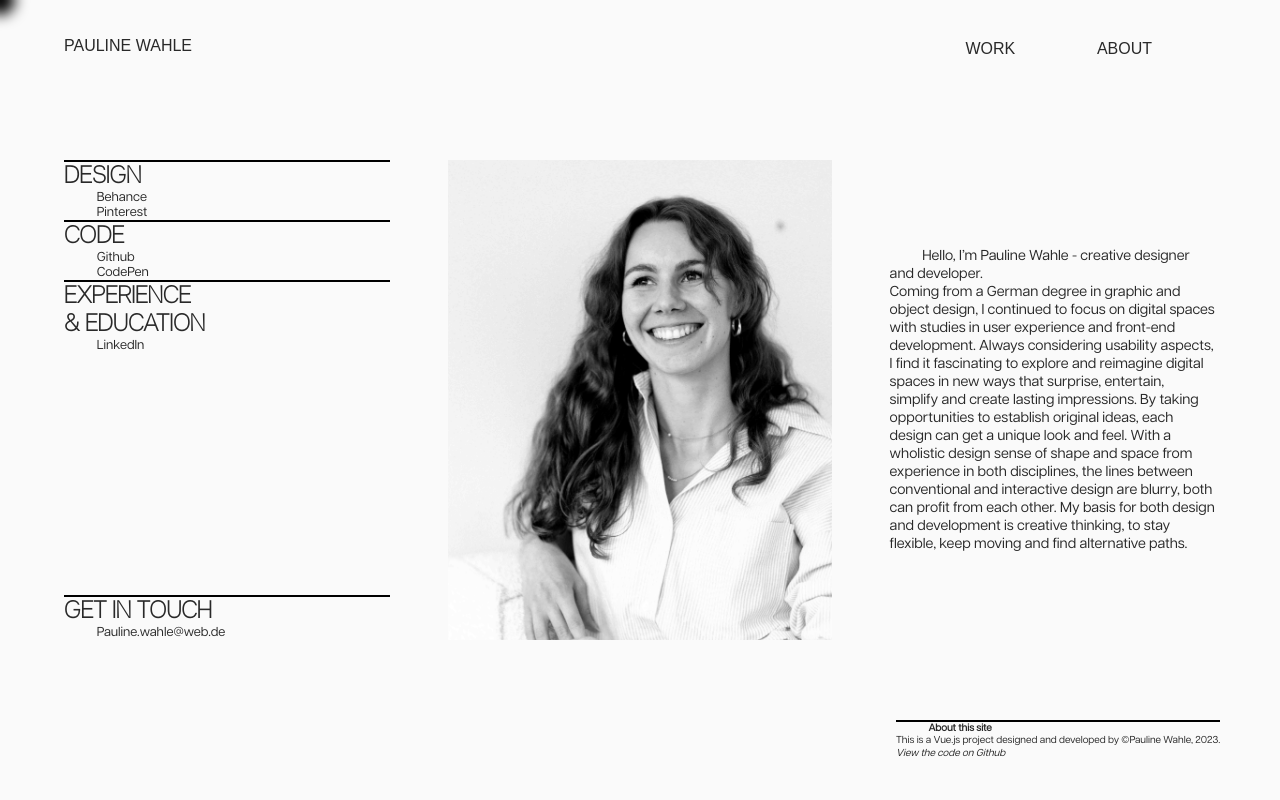
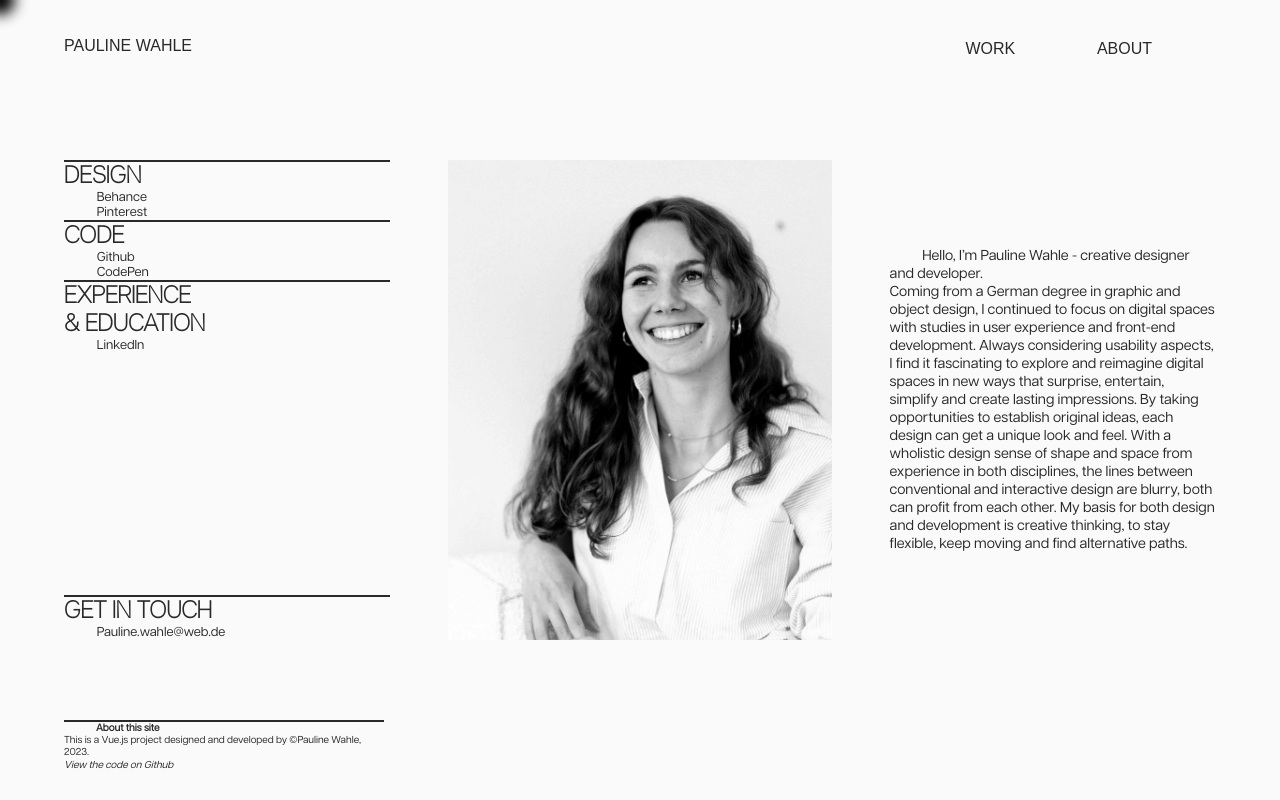
Before and after one commit to paulinewahle/Web-Portfolio, a Vue app: page /about in a window 1280 px wide. Built offline with nearby package versions, Linux system fonts and the light colour scheme; a web font is replaced by a local one.

Commit message:
Scroll animation

```diff
--- a/src/assets/main.css
+++ b/src/assets/main.css
@@ -20,6 +20,7 @@
   * {
     color: #292929;
     font-family: "Articulat Regular", sans-serif;
+    box-sizing: border-box;
   }
   body {
     background-color: #fafafa;
@@ -76,6 +77,11 @@
     background-size: cover;
     background-repeat: no-repeat;
     background-position: center center;
+  }
+  .soft-img {
+    box-shadow: 0px 0px 7px 5px #fafafa inset;
+    -webkit-box-shadow: 0px 0px 7px 5px #fafafa inset;
+    -moz-box-shadow: 0px 0px 7px 5px #fafafa inset;
   }
 }
 @media (min-width: 992px) {
@@ -154,7 +160,7 @@
   .line {
     height: 2px;
     width: 100%;
-    background-color: black;
+    background-color: #292929;
   }
   .section {
     height: 100%;
--- a/src/assets/main.scss
+++ b/src/assets/main.scss
@@ -20,6 +20,7 @@
     * {
         color: #292929;
         font-family: 'Articulat Regular', sans-serif;
+        box-sizing: border-box;
     }
     body{
         background-color: #fafafa;
@@ -76,6 +77,11 @@
         background-size: cover;
         background-repeat: no-repeat;
         background-position: center center;
+    }
+    .soft-img{
+        box-shadow: 0px 0px 7px 5px #fafafa inset;
+        -webkit-box-shadow: 0px 0px 7px 5px #fafafa inset;
+        -moz-box-shadow: 0px 0px 7px 5px #fafafa inset;
     }
 }
 @media (min-width: 992px) {
@@ -150,7 +156,7 @@
     .line{
         height: 2px;
         width: 100%;
-        background-color: black;
+        background-color: #292929;
     }
     .section{
         height: 100%;
@@ -159,6 +165,6 @@
         display: flex;
         flex-direction: column;
         justify-content: center;
-      }
+    }
 
 }
--- a/src/components/Sphere.vue
+++ b/src/components/Sphere.vue
@@ -179,7 +179,7 @@ export default{
         gsap.to(sphere.rotation, {
             scrollTrigger: {
             trigger: ".start-view",
-            start: "",
+            start: "top top",
             end: "bottom top",
             duration: 2.5,
             yoyoEase: true,
@@ -191,7 +191,7 @@ export default{
         gsap.to(sphere.material, {
             scrollTrigger: {
             trigger: ".start-view",
-            start: "",
+            start: "top top",
             end: "bottom top",
             duration: 2.5,
             yoyoEase: true,
--- a/src/views/AboutView.vue
+++ b/src/views/AboutView.vue
@@ -69,7 +69,7 @@ export default {
 
     </div>
     <div class="section">
-      <div id="about-img"></div>
+      <div id="about-img" class="soft-img"></div>
     </div>
 
     <div id="about-text" class="section">
@@ -123,7 +123,8 @@ export default {
   #about-site{
     position: absolute;
     top: 90vh;
-    left: 70vw;
+    left: 5vw;
+    width: 25vw;
   }
 }
 
--- a/src/views/WorkView.vue
+++ b/src/views/WorkView.vue
@@ -74,7 +74,7 @@ export default {
       <p id="case-text"></p>
     </div>
     <div class="section">
-      <div id="case-img"></div>
+      <div id="case-img" class="soft-img"></div>
     </div>
     <div id="case-links" class="section">
       <router-link to="/hitech" class="work-link" @mouseover=' revealCaseImg("/src/assets/cases/gamel/mobile-gamel1.jpg"); revealCaseTitle("Gamél"); revealCaseText("Agency web design")' @mouseleave="hideCaseImg(); hideCaseTitle(); hideCaseText()">
```
Also changed, not shown: 1 other file (tests, documents, lock files or other folders).
